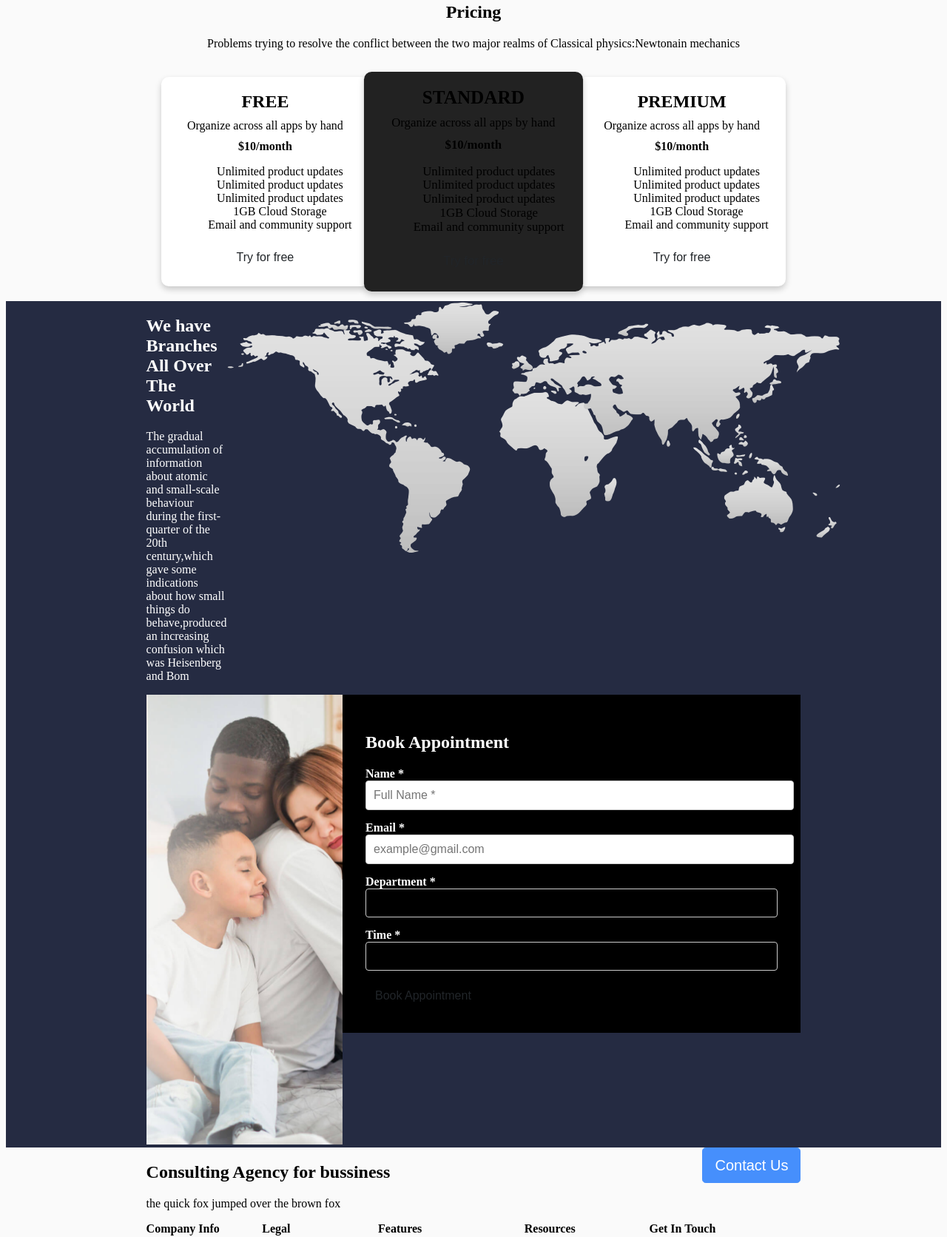
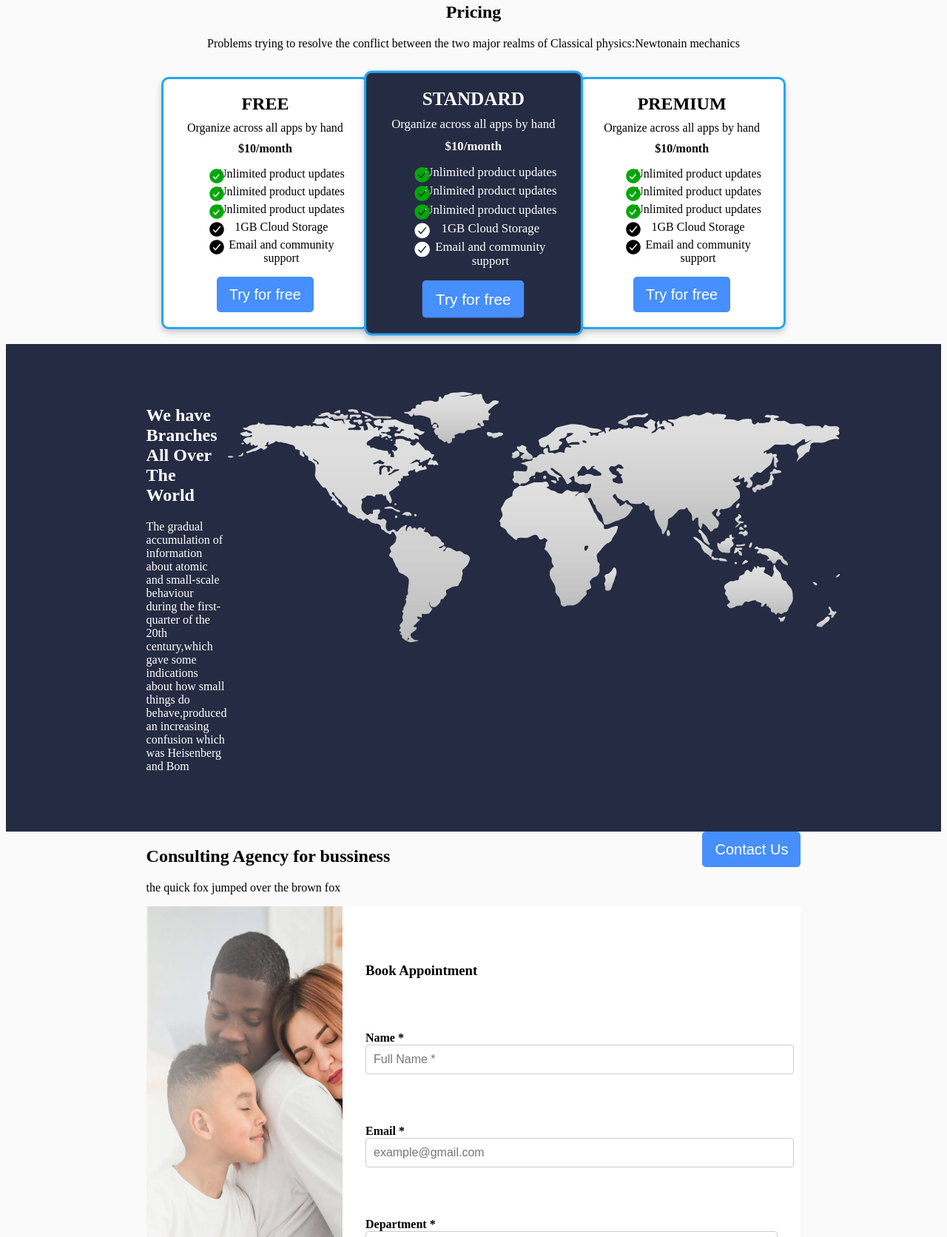
Before and after one commit to ngecu/css-challenge, a plain HTML site: page index.html in a window 1280 px wide. Shown: the part 2428-4100 px from the top of the page at 74% size. Drawn offline with nearby package versions, Linux system fonts and the light colour scheme.

Commit message:
feat: styling

```diff
--- a/index.html
+++ b/index.html
@@ -247,14 +247,14 @@
               <p>Organize across all apps by hand</p>
               <p class="price">$10/month</p>
               <ul>
-                <li>Unlimited product updates</li>
-                <li>Unlimited product updates</li>
-                <li>Unlimited product updates</li>
-                <li>1GB Cloud Storage</li>
-                <li>Email and community support</li>
+                <li class="pricing-options right-tick"><ion-icon name="checkmark-circle"></ion-icon>Unlimited product updates</li>
+                <li class="pricing-options right-tick"><ion-icon name="checkmark-circle"></ion-icon>Unlimited product updates</li>
+                <li class="pricing-options right-tick"><ion-icon name="checkmark-circle"></ion-icon>Unlimited product updates</li>
+                <li class="pricing-options"><ion-icon name="checkmark-circle"></ion-icon>1GB Cloud Storage</li>
+                <li class="pricing-options"><ion-icon name="checkmark-circle"></ion-icon>Email and community support</li>
               </ul>
 
-              <button>Try for free</button>
+              <button class="primary">Try for free</button>
             </div>
 
             <div class="pricing-card featured">
@@ -262,14 +262,14 @@
               <p>Organize across all apps by hand</p>
               <p class="price">$10/month</p>
               <ul>
-                <li>Unlimited product updates</li>
-                <li>Unlimited product updates</li>
-                <li>Unlimited product updates</li>
-                <li>1GB Cloud Storage</li>
-                <li>Email and community support</li>
+                <li class="pricing-options right-tick"><ion-icon name="checkmark-circle"></ion-icon>Unlimited product updates</li>
+                <li class="pricing-options right-tick"><ion-icon name="checkmark-circle"></ion-icon>Unlimited product updates</li>
+                <li class="pricing-options right-tick"><ion-icon name="checkmark-circle"></ion-icon>Unlimited product updates</li>
+                <li class="pricing-options"><ion-icon name="checkmark-circle"></ion-icon>1GB Cloud Storage</li>
+                <li class="pricing-options"><ion-icon name="checkmark-circle"></ion-icon>Email and community support</li>
               </ul>
 
-              <button>Try for free</button>
+              <button class="primary">Try for free</button>
             </div>
 
             <div class="pricing-card">
@@ -277,14 +277,14 @@
               <p>Organize across all apps by hand</p>
               <p class="price">$10/month</p>
               <ul>
-                <li>Unlimited product updates</li>
-                <li>Unlimited product updates</li>
-                <li>Unlimited product updates</li>
-                <li>1GB Cloud Storage</li>
-                <li>Email and community support</li>
+                <li class="pricing-options right-tick"><ion-icon name="checkmark-circle"></ion-icon>Unlimited product updates</li>
+                <li class="pricing-options right-tick"><ion-icon name="checkmark-circle"></ion-icon>Unlimited product updates</li>
+                <li class="pricing-options right-tick"><ion-icon name="checkmark-circle"></ion-icon>Unlimited product updates</li>
+                <li class="pricing-options"><ion-icon name="checkmark-circle"></ion-icon>1GB Cloud Storage</li>
+                <li class="pricing-options"><ion-icon name="checkmark-circle"></ion-icon>Email and community support</li>
               </ul>
 
-              <button>Try for free</button>
+              <button class="primary">Try for free</button>
             </div>
           </div>
         </div>
@@ -302,6 +302,28 @@
                     <img src="images/pingwig.png" alt="globe">
                 </div>
             </div>
+
+        </div>
+
+    </section>
+    <section>
+        <div class="container">
+
+        <div class="d-flex">
+            <div>
+                <h1>Consulting Agency for bussiness</h1>
+                <p>the quick fox jumped over the brown fox</p>
+            </div>
+            <div>
+                <button class="primary">
+                    Contact Us
+                </button>
+            </div>
+        </div>
+    </div>
+
+    <section class="globe-section">
+        <div class="container">
             <div class="lower">
                 <div class="appointment-container">
                     <div class="appointment-l">
@@ -340,23 +362,7 @@
                 </div>
             </div>
         </div>
-
     </section>
-    <section>
-        <div class="container">
-
-        <div class="d-flex">
-            <div>
-                <h1>Consulting Agency for bussiness</h1>
-                <p>the quick fox jumped over the brown fox</p>
-            </div>
-            <div>
-                <button class="primary">
-                    Contact Us
-                </button>
-            </div>
-        </div>
-    </div>
 
     </section>
 
--- a/style.scss
+++ b/style.scss
@@ -9,6 +9,7 @@ body{
 }
 .section-1{
     background-image: url('images/hero-cover.png');
+    // color: white;
     background-color: rgba(0, 0, 0, 0.7);
     height: 100vh;
     background-size: 100%;
@@ -179,6 +180,7 @@ transition: color .15s ease-in-out,background-color .15s ease-in-out,border-colo
       text-align: center;
       padding: 20px;
       background-color: #fff;
+      border: solid #23A6F0;
       border-radius: 10px;
       transition: transform 0.2s ease-in-out;
       border-radius: 10px;
@@ -211,9 +213,10 @@ transition: color .15s ease-in-out,background-color .15s ease-in-out,border-colo
     }
 
     .featured {
-      background-color: #222;
+      background-color: #252B42;
       transform: scale(1.05); /* Zoom in slightly */
       z-index: 1;
+      color: white;
     }
 
     .x{
@@ -283,7 +286,7 @@ transition: color .15s ease-in-out,background-color .15s ease-in-out,border-colo
         border-radius: 10px;
     }
 
-    .pop-products{
+    .brand-products{
         display: flex;
         gap: 20px;
         div{
@@ -306,12 +309,15 @@ transition: color .15s ease-in-out,background-color .15s ease-in-out,border-colo
         .upper{
             display: flex;
         }
-        .appointment-container{
-            display: grid;
-            grid-template-columns:  30% 70%;
-            img{
-                width: 100%;
-            }
+
+    }
+
+    .appointment-container{
+        display: grid;
+        grid-template-columns:  30% 70%;
+        img{
+            width: 100%;
+            height: 700px;
         }
     }
     .d-flex{
@@ -349,11 +355,16 @@ transition: color .15s ease-in-out,background-color .15s ease-in-out,border-colo
     }
 
 
+
     .appointment-r form {
         // max-width: 300px;
-        background-color: black;
+        background-color: white;
         padding: 5%;
         margin: 0 auto;
+        height: 100%;
+        display: flex;
+        flex-direction: column;
+        justify-content: space-around;
     }
 
     .form-group {
@@ -436,3 +447,23 @@ transition: color .15s ease-in-out,background-color .15s ease-in-out,border-colo
     .industry{
         padding: 6% 0;
     }
+    .pricing-options{
+        display: grid;
+        grid-template-columns: 2% 98%;
+        ion-icon {
+            font-size: 24px;
+        }
+    }
+    .right-tick{
+
+        ion-icon {
+            font-size: 24px;
+            color: #01a807;
+          }
+
+    }
+
+    .dark-background{
+        // height: 100vh;
+        padding: 5% 0;
+    }
```
Also changed, not shown: style.css, 1 other file.
